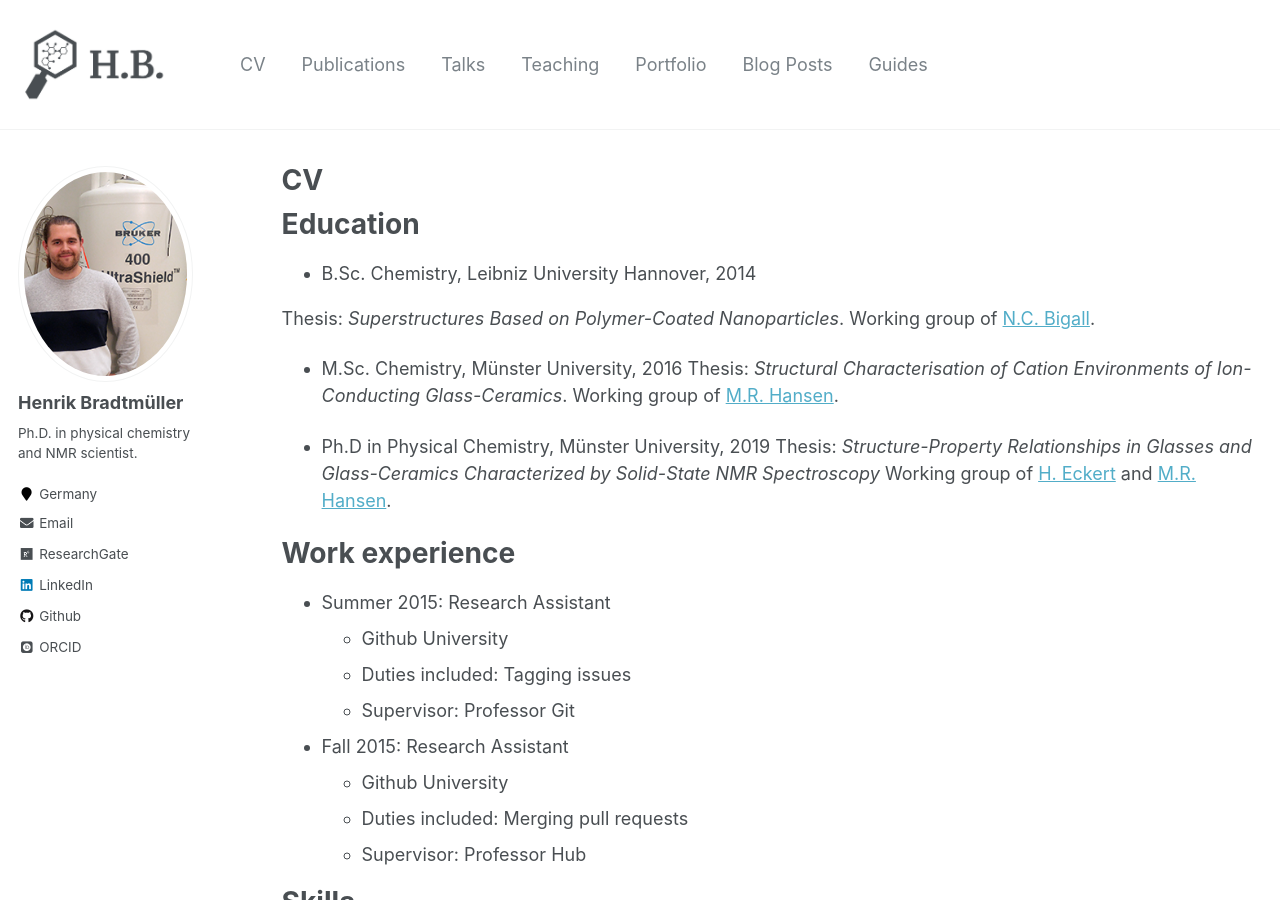
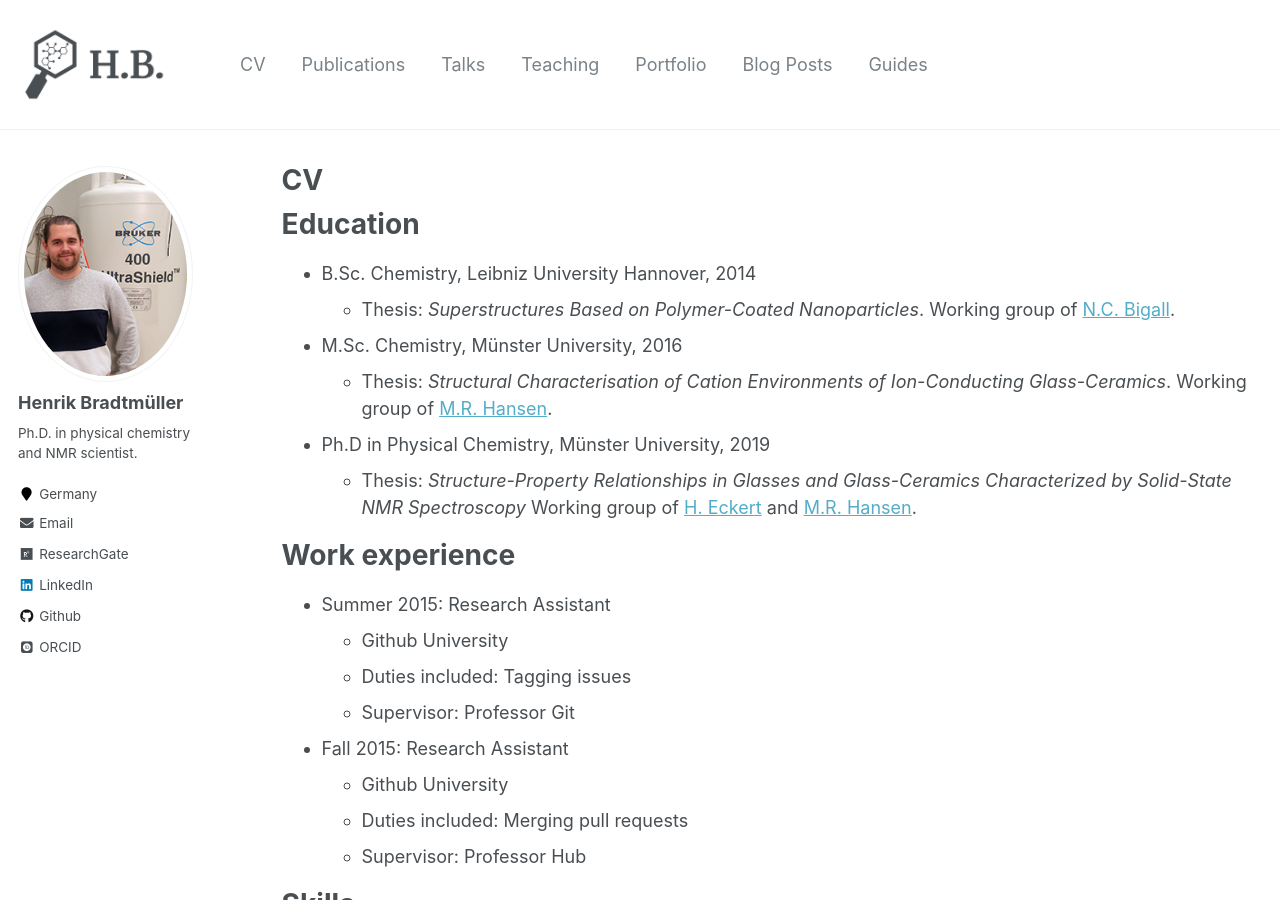
Before and after one commit to hbrmn/hbrmn.github.io, a Jekyll site: the page built from _pages/cv.md, in a window 1280 px wide and 900 px high. Built offline with Jekyll 4.4.1, drawn with Linux system fonts in a browser that asks for light colours; some web fonts are replaced; some of the changed lines change nothing that is shown.

Commit message:
Update cv.md

```diff
--- a/_pages/cv.md
+++ b/_pages/cv.md
@@ -12,14 +12,13 @@ redirect_from:
 Education
 ======
 * B.Sc. Chemistry, Leibniz University Hannover, 2014
-
- Thesis: *Superstructures Based on Polymer-Coated Nanoparticles*. Working group of [N.C. Bigall](https://www.pci.uni-hannover.de/en/research/research-groups/bigall-group/).
+  * Thesis: *Superstructures Based on Polymer-Coated Nanoparticles*. Working group of [N.C. Bigall](https://www.pci.uni-hannover.de/en/research/research-groups/bigall-group/).
 
 * M.Sc. Chemistry, Münster University, 2016
-  Thesis: *Structural Characterisation of Cation Environments of Ion-Conducting Glass-Ceramics*. Working group of [M.R. Hansen](https://www.uni-muenster.de/Chemie.pc/forschung/hansen/group/index.html).
+  * Thesis: *Structural Characterisation of Cation Environments of Ion-Conducting Glass-Ceramics*. Working group of [M.R. Hansen](https://www.uni-muenster.de/Chemie.pc/forschung/hansen/group/index.html).
 
 * Ph.D in Physical Chemistry, Münster University, 2019
- Thesis: *Structure-Property Relationships in Glasses and Glass-Ceramics Characterized by Solid-State NMR Spectroscopy* Working group of [H. Eckert](http://www.ifsc.usp.br/lemaf/) and [M.R. Hansen](https://www.uni-muenster.de/Chemie.pc/forschung/hansen/group/index.html).
+  * Thesis: *Structure-Property Relationships in Glasses and Glass-Ceramics Characterized by Solid-State NMR Spectroscopy* Working group of [H. Eckert](http://www.ifsc.usp.br/lemaf/) and [M.R. Hansen](https://www.uni-muenster.de/Chemie.pc/forschung/hansen/group/index.html).
 
 Work experience
 ======
```
